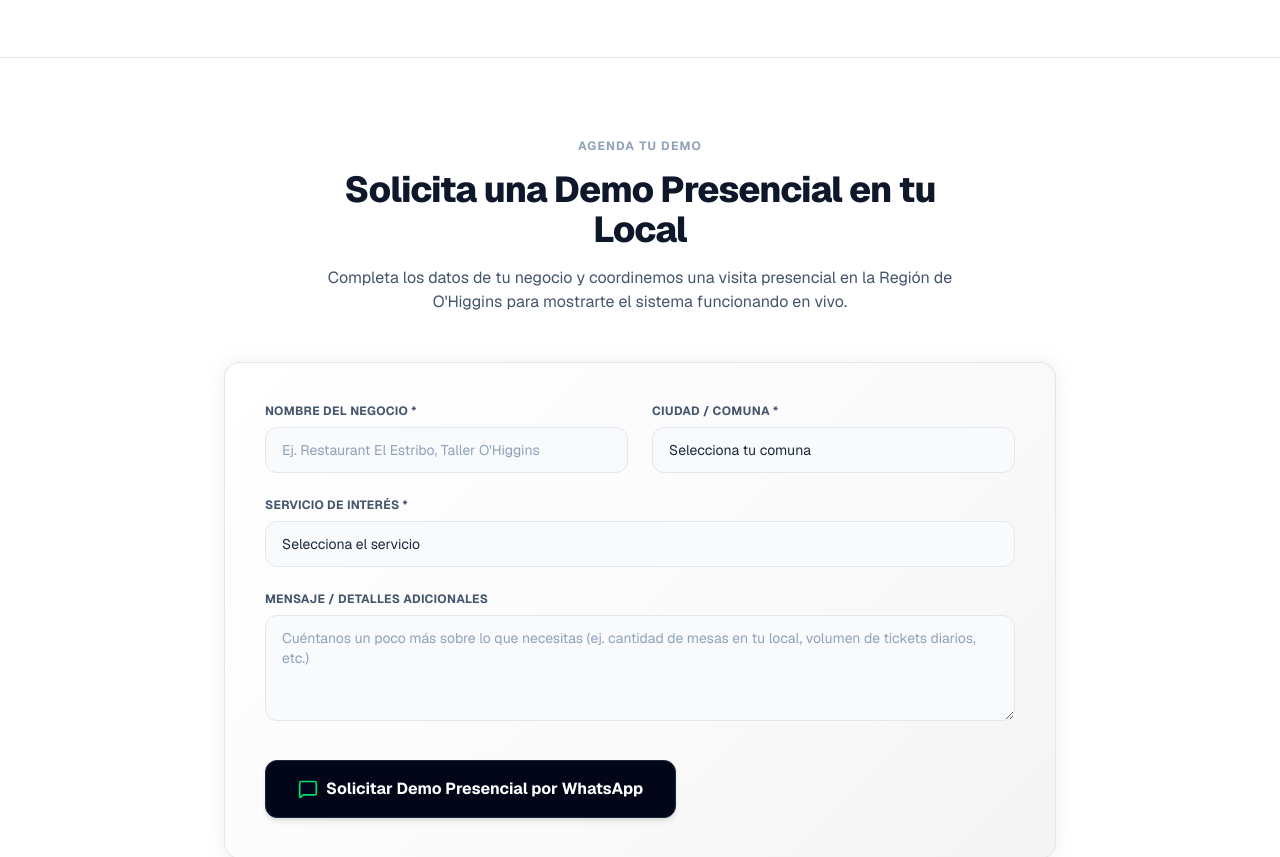
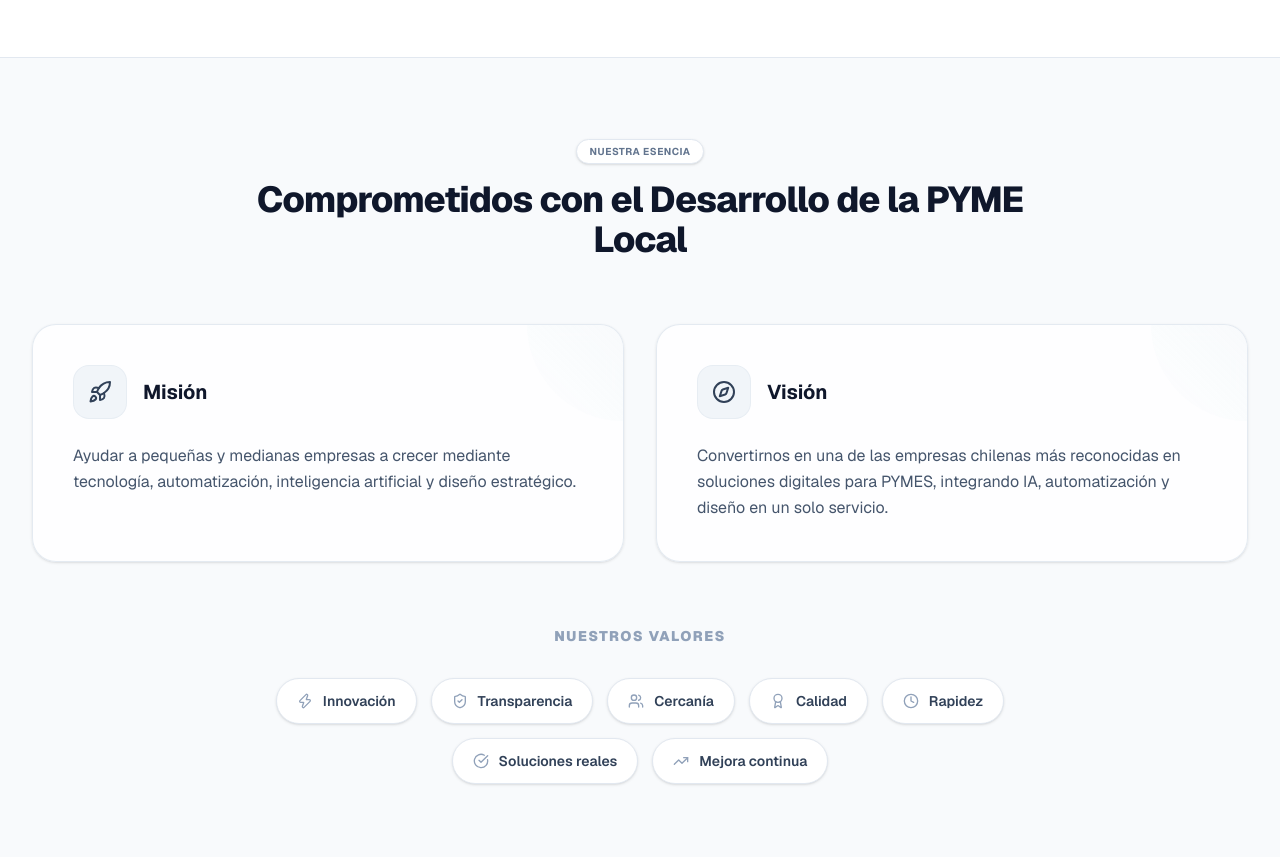
Before and after one commit to hpulgarc-sys/agencia-automatizacion-local, a Next.js app: page / in a window 1280 px wide. Shown: the part 4900-5757 px from the top of the page. Built offline with nearby package versions, Linux system fonts and the light colour scheme.

Commit message:
feat: crear e integrar seccion Nosotros con Mision, Vision y Valores

```diff
--- a/src/app/page.tsx
+++ b/src/app/page.tsx
@@ -5,6 +5,7 @@ import NicheSolutions from "@/components/NicheSolutions";
 import BannerAnimado from "@/components/BannerAnimado";
 import Demos from "@/components/Demos";
 import TurnkeyKit from "@/components/TurnkeyKit";
+import NosotrosSection from "@/components/NosotrosSection";
 import QuoteForm from "@/components/QuoteForm";
 import FloatingWhatsApp from "@/components/FloatingWhatsApp";
 import Footer from "@/components/Footer";
@@ -20,6 +21,7 @@ export default function Home() {
         <NicheSolutions />
         <Demos />
         <TurnkeyKit />
+        <NosotrosSection />
         <QuoteForm />
       </main>
       <Footer />
--- /dev/null
+++ b/src/components/NosotrosSection.tsx
@@ -0,0 +1,98 @@
+"use client";
+
+import { Rocket, Compass, Zap, ShieldCheck, Users, Award, Clock, CheckCircle, TrendingUp } from "lucide-react";
+
+export default function NosotrosSection() {
+  const values = [
+    { name: "Innovación", icon: Zap },
+    { name: "Transparencia", icon: ShieldCheck },
+    { name: "Cercanía", icon: Users },
+    { name: "Calidad", icon: Award },
+    { name: "Rapidez", icon: Clock },
+    { name: "Soluciones reales", icon: CheckCircle },
+    { name: "Mejora continua", icon: TrendingUp },
+  ];
+
+  return (
+    <section id="nosotros" className="py-20 bg-slate-50 border-b border-slate-200 relative overflow-hidden">
+
+      {/* Subtle Background Glows */}
+      <div className="absolute top-[20%] right-[-10%] w-[300px] h-[300px] rounded-full bg-slate-200/40 blur-[80px] pointer-events-none -z-10" />
+      <div className="absolute bottom-[10%] left-[-10%] w-[250px] h-[250px] rounded-full bg-slate-200/30 blur-[70px] pointer-events-none -z-10" />
+
+      <div className="max-w-7xl mx-auto px-4 sm:px-6 lg:px-8">
+
+        {/* Header */}
+        <div className="text-center max-w-3xl mx-auto mb-16 space-y-4">
+          <div className="inline-flex items-center space-x-1 bg-white border border-slate-200 px-3 py-1 rounded-full text-[10px] font-bold uppercase tracking-wider text-slate-500 shadow-sm">
+            <span>NUESTRA ESENCIA</span>
+          </div>
+          <h2 className="text-3xl font-extrabold text-slate-900 tracking-tight sm:text-4xl">
+            Comprometidos con el Desarrollo de la PYME Local
+          </h2>
+        </div>
+
+        {/* Mission and Vision Grid (2 cards in parallel) */}
+        <div className="grid grid-cols-1 md:grid-cols-2 gap-8 mb-16">
+
+          {/* Mission Card */}
+          <div className="bg-white/80 backdrop-blur-sm border border-slate-200/90 rounded-3xl p-8 sm:p-10 shadow-sm hover:shadow-md transition-all duration-300 relative overflow-hidden group">
+            <div className="absolute top-0 right-0 w-24 h-24 bg-gradient-to-bl from-slate-100/50 to-transparent rounded-bl-full -z-10 group-hover:scale-110 transition-transform duration-300" />
+            <div className="flex items-center space-x-4 mb-6">
+              <div className="p-3.5 bg-slate-100 rounded-2xl border border-slate-200/60 text-slate-700">
+                <Rocket className="h-6 w-6" />
+              </div>
+              <h3 className="text-xl font-bold text-slate-900">Misión</h3>
+            </div>
+            <p className="text-sm sm:text-base text-slate-600 leading-relaxed">
+              Ayudar a pequeñas y medianas empresas a crecer mediante tecnología, automatización, inteligencia artificial y diseño estratégico.
+            </p>
+          </div>
+
+          {/* Vision Card */}
+          <div className="bg-white/80 backdrop-blur-sm border border-slate-200/90 rounded-3xl p-8 sm:p-10 shadow-sm hover:shadow-md transition-all duration-300 relative overflow-hidden group">
+            <div className="absolute top-0 right-0 w-24 h-24 bg-gradient-to-bl from-slate-100/50 to-transparent rounded-bl-full -z-10 group-hover:scale-110 transition-transform duration-300" />
+            <div className="flex items-center space-x-4 mb-6">
+              <div className="p-3.5 bg-slate-100 rounded-2xl border border-slate-200/60 text-slate-700">
+                <Compass className="h-6 w-6" />
+              </div>
+              <h3 className="text-xl font-bold text-slate-900">Visión</h3>
+            </div>
+            <p className="text-sm sm:text-base text-slate-600 leading-relaxed">
+              Convertirnos en una de las empresas chilenas más reconocidas en soluciones digitales para PYMES, integrando IA, automatización y diseño en un solo servicio.
+            </p>
+          </div>
+
+        </div>
+
+        {/* Values Section */}
+        <div className="space-y-8">
+          <div className="text-center">
+            <h3 className="text-sm font-black text-slate-400 uppercase tracking-widest">
+              Nuestros Valores
+            </h3>
+          </div>
+
+          {/* Grid of 7 modules/pills */}
+          <div className="flex flex-wrap justify-center gap-3.5 max-w-4xl mx-auto">
+            {values.map((val, index) => {
+              const IconComp = val.icon;
+              return (
+                <div
+                  key={index}
+                  className="bg-white hover:bg-slate-50 border border-slate-200 hover:border-slate-350 px-5 py-3 rounded-full flex items-center space-x-2.5 shadow-sm hover:shadow-md transition-all duration-300 cursor-default group"
+                >
+                  <IconComp className="h-4 w-4 text-slate-400 group-hover:text-slate-600 group-hover:scale-110 transition-all duration-200" />
+                  <span className="text-xs sm:text-sm font-semibold text-slate-700 group-hover:text-slate-900 transition-colors">
+                    {val.name}
+                  </span>
+                </div>
+              );
+            })}
+          </div>
+        </div>
+
+      </div>
+    </section>
+  );
+}
```
